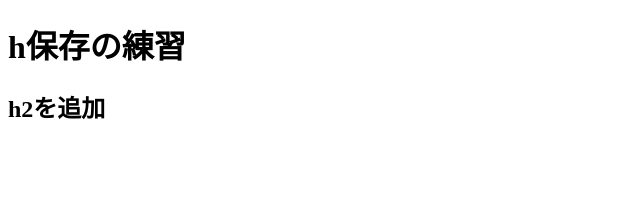
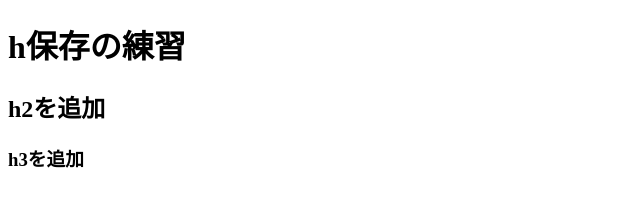
Before and after one commit to yasukoko1203/gs_git_11_15, a plain HTML site: page index.html in a window 1280 px wide. Shown: the whole page, without its empty margins (0-640 px from the left). Drawn offline with Linux system fonts and the light colour scheme.

Commit message:
h3追加

```diff
--- a/index.html
+++ b/index.html
@@ -8,5 +8,6 @@
 <body>
     <h1>h保存の練習</h1>
     <h2>h2を追加</h2>
+    <h3>h3を追加</h3>
 </body>
 </html>
```
